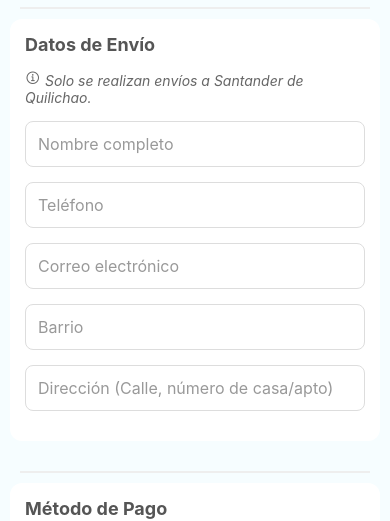
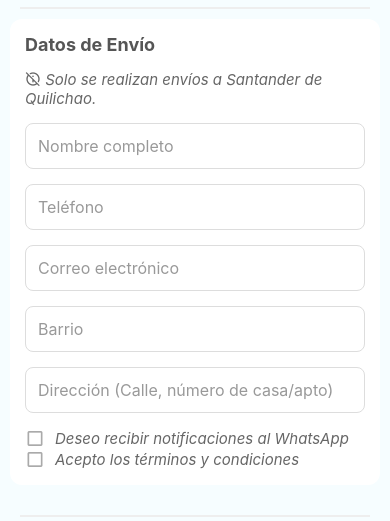
Before and after one commit to juancast24/Proyecto-virtualizacion-Minimarket, a React Native app: screen /FormPay in a window 390 px wide. Shown: the part 246-767 px from the top of the page. Built offline with nearby package versions, Linux system fonts and the light colour scheme; no server answers; the database is empty.

Commit message:
agregacion de verifiacion de todos los campos al form cambio, cambios en la menera que se ve cuando no hay stock en productCard

```diff
--- a/components/productCard.js
+++ b/components/productCard.js
@@ -12,7 +12,6 @@ import { useNavigation } from "@react-navigation/native";
 import {
   getFirestore,
   collection,
-  getDocs,
   onSnapshot,
 } from "firebase/firestore";
 import { firebaseApp } from "../firebase.config";
@@ -36,7 +35,7 @@ export default function ProductCard({ selectedCategory, searchQuery }) {
       duration: 1500,
       titleStyle: { fontSize: 20, fontWeight: "bold" },
       style: {
-      marginTop: 20,
+        marginTop: 25,
         paddingVertical: 24,
         paddingHorizontal: 32,
         minWidth: 350,
@@ -46,30 +45,27 @@ export default function ProductCard({ selectedCategory, searchQuery }) {
       icon: "success",
     });
   };
+
   useEffect(() => {
     const unsubscribe = onSnapshot(
       collection(db, "products"),
       (querySnapshot) => {
-        // Cuando hay cambios, se actualiza el array de productos
         const productsArray = [];
         querySnapshot.forEach((doc) => {
           productsArray.push({ id: doc.id, ...doc.data() });
         });
-        setProducts(productsArray); // Actualiza el estado con los productos
-        setLoading(false); // Quita el indicador de carga
+        setProducts(productsArray);
+        setLoading(false);
       },
       (error) => {
-        // Manejo de errores en la suscripción
         console.error("Error al obtener productos:", error);
         setLoading(false);
       }
     );
 
-    // Esta es la función de limpieza del useEffect, Se llama cuando el componente se desmonta para detener la suscripción en tiempo real y evitar fugas de memoria (memory leaks).
     return () => unsubscribe();
   }, []);
 
-  // Filtrar productos por categoría
   const filteredByCategory = selectedCategory
     ? products.filter(
       (product) =>
@@ -78,10 +74,8 @@ export default function ProductCard({ selectedCategory, searchQuery }) {
     )
     : products;
 
-  // Filtrar productos por búsqueda
   const filteredProducts = filteredByCategory.filter((product) => {
     const query = (searchQuery || "").toLowerCase();
-
     return Object.values(product).some((value) =>
       String(value).toLowerCase().includes(query)
     );
@@ -115,24 +109,48 @@ export default function ProductCard({ selectedCategory, searchQuery }) {
           onPress={() => handlePressProduct(item)}
         >
           <View style={styles.imageContainer}>
-            <Image source={{ uri: item.image }} style={styles.cardImage} />
+            <Image
+              source={{ uri: item.image }}
+              style={[
+                styles.cardImage,
+                item.stock === 0 && styles.outOfStockImage,
+              ]}
+            />
+            {item.stock === 0 && (
+              <View style={styles.overlay}>
+                <Text style={styles.outOfStockText}>No hay stock</Text>
+              </View>
+            )}
           </View>
           <Text style={styles.cardName}>{item.name}</Text>
           <Text style={styles.cardPresentation}>
-            Presentacion: {item.quantity_per_unit} {item.unit}
+            Presentación: {item.quantity_per_unit} {item.unit}
           </Text>
           <View style={styles.cardBottom}>
-            <Text style={styles.cardPrice}>
+            <Text
+              style={[
+                styles.cardPrice,
+                item.stock === 0 && styles.cardPriceOutOfStock,
+              ]}
+            >
               ${item.price.toLocaleString("es-CL")}
             </Text>
             <Pressable
               onPress={() => handleAddToCart(item, 1, item.price)}
               style={({ pressed }) => [
                 styles.addToCartButtonText,
-                { backgroundColor: pressed ? "#2563EB" : "#4A90E2" },
+                {
+                  backgroundColor:
+                    item.stock === 0 ? "#ccc" : pressed ? "#2563EB" : "#4A90E2",
+                },
               ]}
+              disabled={item.stock === 0}
             >
+              {item.stock === 0 ? (
+                <Ionicons name="sad-outline" style={styles.iconCart} />
+              ) : (
                 <Ionicons name="cart-outline" style={styles.iconCart} />
+              )}
             </Pressable>
           </View>
         </Pressable>
@@ -140,6 +158,7 @@ export default function ProductCard({ selectedCategory, searchQuery }) {
     />
   );
 }
+
 const styles = StyleSheet.create({
   content: {
     paddingHorizontal: 10,
@@ -162,15 +181,39 @@ const styles = StyleSheet.create({
   },
   imageContainer: {
     alignItems: "center",
+    position: "relative",
   },
   cardImage: {
     width: 80,
     height: 80,
     marginBottom: 10,
+    borderRadius: 10,
+  },
+  outOfStockImage: {
+    opacity: 0.3,
+  },
+  overlay: {
+    position: "absolute",
+    top: 60,
+    left: 0,
+    right: 0,
+    alignItems: "center",
+    backgroundColor: "rgba(255, 255, 255, 0.7)",
+    paddingVertical: 4,
+    borderRadius: 8,
+  },
+  outOfStockText: {
+    color: "red",
+    fontWeight: "bold",
+    fontSize: 14,
+  },
+  ultimasUnidades: {
+    color: "#4A90E2",
+    fontWeight: "bold",
+    fontSize: 14,
   },
   cardName: {
     fontSize: 19,
-    alignItems: "center",
     fontWeight: "900",
     textAlign: "center",
   },
@@ -191,8 +234,11 @@ const styles = StyleSheet.create({
     fontWeight: "900",
     maxWidth: "70%",
   },
+  cardPriceOutOfStock: {
+    color: "red",
+    textDecorationLine: "line-through",
+  },
   addToCartButtonText: {
-    backgroundColor: "#4A90E2",
     paddingHorizontal: 15,
     padding: 10,
     borderRadius: 50,
--- a/context/AuthContext.js
+++ b/context/AuthContext.js
@@ -66,7 +66,8 @@ export const AuthProvider = ({ children }) => {
     telefono = "",
     rol = "user",
     nombre = "",
-    direccion = ""
+    direccion = "",
+    barrio = ""
   ) => {
     try {
       const res = await createUserWithEmailAndPassword(auth, email, password);
@@ -77,6 +78,7 @@ export const AuthProvider = ({ children }) => {
         telefono,
         nombre,
         direccion,
+        barrio,
         rol,
       });
 
--- a/package.json
+++ b/package.json
@@ -17,6 +17,7 @@
     "@mui/material": "^7.1.0",
     "@mui/styled-engine-sc": "^7.1.0",
     "@react-native-async-storage/async-storage": "^2.1.2",
+    "@react-native-community/checkbox": "^0.5.20",
     "@react-native-picker/picker": "^2.11.0",
     "@react-navigation/bottom-tabs": "^7.3.12",
     "@react-navigation/drawer": "^7.3.12",
--- a/screens/public/FormPay.js
+++ b/screens/public/FormPay.js
@@ -1,4 +1,4 @@
-import React, { useEffect, useState } from "react";
+import React, { useState } from "react";
 import {
   View,
   Text,
@@ -13,12 +13,11 @@ import { useRoute, useNavigation } from "@react-navigation/native";
 import { Picker } from "@react-native-picker/picker";
 import Layout from "../../components/Layout";
 import { Ionicons } from "@expo/vector-icons";
+import Icon from 'react-native-vector-icons/MaterialCommunityIcons';
 import { useAuth } from "../../context/AuthContext";
 import {
   getFirestore,
   collection,
-  getDocs,
-  setDoc,
   doc,
   addDoc,
   updateDoc,
@@ -27,6 +26,7 @@ import {
 import { firebaseApp } from "../../firebase.config";
 import { showMessage } from "react-native-flash-message";
 import { useCart } from "../../context/CartContext";
+import { isColor } from "react-native-reanimated";
 
 const db = getFirestore(firebaseApp);
 const FormPay = () => {
@@ -36,7 +36,8 @@ const FormPay = () => {
   const { cartItems } = route.params || { cartItems: [] };
   const { clearCart } = useCart();
   const { authState } = useAuth();
-
+  const [isChecked, setIsChecked] = useState(false);
+  const [isCheckedWhatsApp, setIsCheckedWhatsApp] = useState(false);
   // Estado para el formulario de datos de envío y pago
   const [form, setForm] = useState({
     nombre: "",
@@ -77,14 +78,35 @@ const FormPay = () => {
   };
 
   const handleConfirmOrder = async () => {
+    if (
+      (!authState.user && (!form.nombre || !form.telefono || !form.correo || !form.barrio || !form.direccion)) ||
+      cartItems.length === 0 ||!isChecked
+    ) {
+      showMessage({
+        message: "Todos los campos son obligatorios",
+        type: "warning",
+        duration: 1500,
+        titleStyle: { fontSize: 20, fontWeight: "bold" },
+        style: {
+          marginTop: 25,
+          paddingVertical: 24,
+          paddingHorizontal: 32,
+          minWidth: 350,
+          alignSelf: "center",
+          borderRadius: 10,
+        },
+        icon: "warning",
+      });
+      return;
+    }
     try {
       const userData = authState.user
         ? {
-            uid: authState.user.uid, // Agrega el UID aquí
+          uid: authState.user.uid,
           nombre: authState.user.nombre,
           telefono: authState.user.telefono,
           correo: authState.user.correo,
-            barrio: form.barrio,
+          barrio: authState.user.barrio || form.barrio,
           direccion: authState.user.direccion || form.direccion,
           metodoPago: form.metodoPago,
         }
@@ -95,9 +117,8 @@ const FormPay = () => {
         productos: cartItems,
         total: calcularTotalGeneral(),
         fecha: new Date().toISOString(),
-        estado:"Pendiente"
+        estado: "Pendiente"
       };
-
       // Siempre usa addDoc para generar un ID único, tanto para usuarios logueados como no logueados
       await addDoc(collection(db, "pedidos"), orderData);
 
@@ -111,7 +132,6 @@ const FormPay = () => {
           await updateDoc(productRef, { stock: newStock });
         }
       }
-
       // Limpia el carrito después de confirmar el pedido
       clearCart();
       navigation.navigate("SuccessScreen");
@@ -160,8 +180,8 @@ const FormPay = () => {
         <View style={styles.sectionWrapper}>
           <Text style={styles.sectionTitle}>Datos de Envío</Text>
           <Text style={styles.deliveryInfo}>
-            <Ionicons
-              name="information-circle-outline"
+            <Icon
+              name="information-off-outline"
               size={16}
               color="#666"
             />{" "}
@@ -196,7 +216,7 @@ const FormPay = () => {
             placeholder="Barrio"
             placeholderTextColor="#999"
             onChangeText={(text) => handleChange("barrio", text)}
-            value={form.barrio}
+            value={authState.user ? authState.user.barrio : form.barrio}
           />
           <TextInput
             style={styles.input}
@@ -205,6 +225,22 @@ const FormPay = () => {
             onChangeText={(text) => handleChange("direccion", text)}
             value={authState.user ? authState.user.direccion : form.direccion}
           />
+          <Pressable onPress={() => setIsCheckedWhatsApp(!isCheckedWhatsApp)} style={{ flexDirection: 'row', alignItems: 'center' }}>
+            <Icon
+              name={isCheckedWhatsApp ? 'checkbox-marked-outline' : 'checkbox-blank-outline'}
+              size={20}
+              color={isCheckedWhatsApp ? '#4A90E2' : '#aaa'}
+            />
+            <Text style={isCheckedWhatsApp ? styles.textCheckDisabled : styles.textCheck}>{'Deseo recibir notificaciones al WhatsApp'}</Text>
+          </Pressable>
+          <Pressable onPress={() => setIsChecked(!isChecked)} style={{ flexDirection: 'row', alignItems: 'center' }}>
+            <Icon
+              name={isChecked ? 'checkbox-marked-outline' : 'checkbox-blank-outline'}
+              size={20}
+              color={isChecked ? '#4A90E2' : '#aaa'}
+            />
+            <Text style={isChecked ? styles.textCheckDisabled : styles.textCheck}>{'Acepto los términos y condiciones'}</Text>
+          </Pressable>
         </View>
 
         <View style={styles.separator} />
@@ -352,7 +388,7 @@ const styles = StyleSheet.create({
   },
 
   deliveryInfo: {
-    fontSize: 14,
+    fontSize: 15,
     color: "#666",
     marginBottom: 15,
     fontStyle: "italic",
@@ -417,6 +453,18 @@ const styles = StyleSheet.create({
     fontSize: 18,
     fontWeight: "bold",
   },
+  textCheck: {
+    fontSize: 15,
+    color: "#666",
+    marginLeft: 10,
+    fontStyle: 'italic',
+  },
+  textCheckDisabled: {
+    fontSize: 15,
+    color: "#4A90E2",
+    marginLeft: 10,
+    fontStyle: 'italic',
+  },
 });
 
 export default FormPay;
--- a/screens/public/ProductDetailsScreen.js
+++ b/screens/public/ProductDetailsScreen.js
@@ -63,13 +63,13 @@ const ProductDetails = () => {
               style={[styles.image, product.stock === 0 && styles.imageOutOfStock]}
             />
             {product.stock === 0 && (
-              <View style={styles.outOfStockOverlay}>
+              <View style={styles.overlay}>
                 <Text style={styles.outOfStockText}>Sin stock</Text>
               </View>
             )}
             {product.stock < 5 && product.stock > 0 && (
-              <View style={styles.lowStockOverlay}>
-                <Text style={styles.lowStockText}>¡Quedan pocos!</Text>
+              <View style={styles.overlay}>
+                <Text style={styles.lowStockText}>¡Ultimas unidades!</Text>
               </View>
             )}
           </View>
@@ -174,29 +174,21 @@ const styles = StyleSheet.create({
   imageOutOfStock: {
     opacity: 0.3,
   },
-  outOfStockOverlay: {
+  overlay: {
     position: 'absolute',
-    top: 10,
-    backgroundColor: 'red',
+    bottom: 0,
+    backgroundColor: "rgba(255, 255, 255, 0.7)",
     paddingHorizontal: 12,
     paddingVertical: 6,
     borderRadius: 10,
   },
   outOfStockText: {
-    color: 'white',
+    color: 'red',
     fontWeight: 'bold',
     fontSize: 16,
   },
-  lowStockOverlay: {
-    position: 'absolute',
-    bottom: 10,
-    backgroundColor: 'orange',
-    paddingHorizontal: 12,
-    paddingVertical: 6,
-    borderRadius: 10,
-  },
   lowStockText: {
-    color: 'white',
+    color: '#FFA51F',
     fontWeight: 'bold',
     fontSize: 16,
   },
--- a/screens/user/OrdersScreen.js
+++ b/screens/user/OrdersScreen.js
@@ -123,7 +123,7 @@ const styles = StyleSheet.create({
   title: {
     fontSize: 26,
     fontWeight: "bold",
-    marginVertical: 20,
+    marginBottom: 20,
     textAlign: "center",
     color: "#333",
   },
```
Also changed, not shown: screens/public/LoginScreen.js (+10 -1 lines), 1 other file (tests, documents, lock files or other folders). Lines whose indentation alone changed are shown as unchanged.
